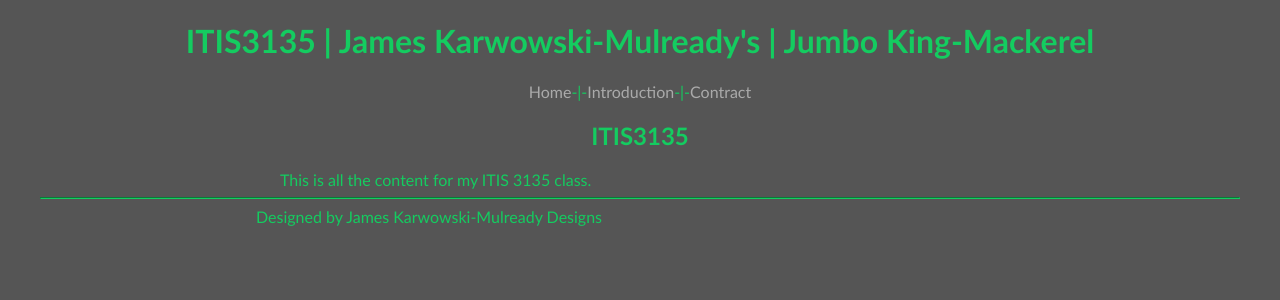
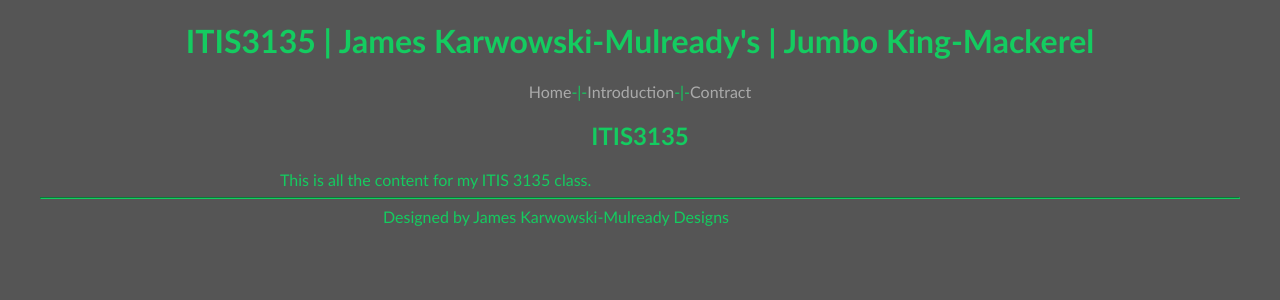
Before and after one commit to James-Karwowski/itis3135-react, a React (Vite) app: page / in a window 1280 px wide. Shown: the top 300 px of the page. Built offline with nearby package versions, Linux system fonts and the light colour scheme.

Commit message:
Actually fixed footer centering

```diff
--- a/src/App.css
+++ b/src/App.css
@@ -85,6 +85,9 @@
             }
             footer {
                 margin: 0 auto;
+            }
+            footer p{
+                text-align: center;
             }
             form{
                 background-color: #88888877;
--- a/src/index.css
+++ b/src/index.css
@@ -91,6 +91,9 @@
             }
             footer {
                 margin: 0 auto;
+            }
+            footer p{
+                text-align: center;
             }
             form{
                 background-color: #88888877;
```
